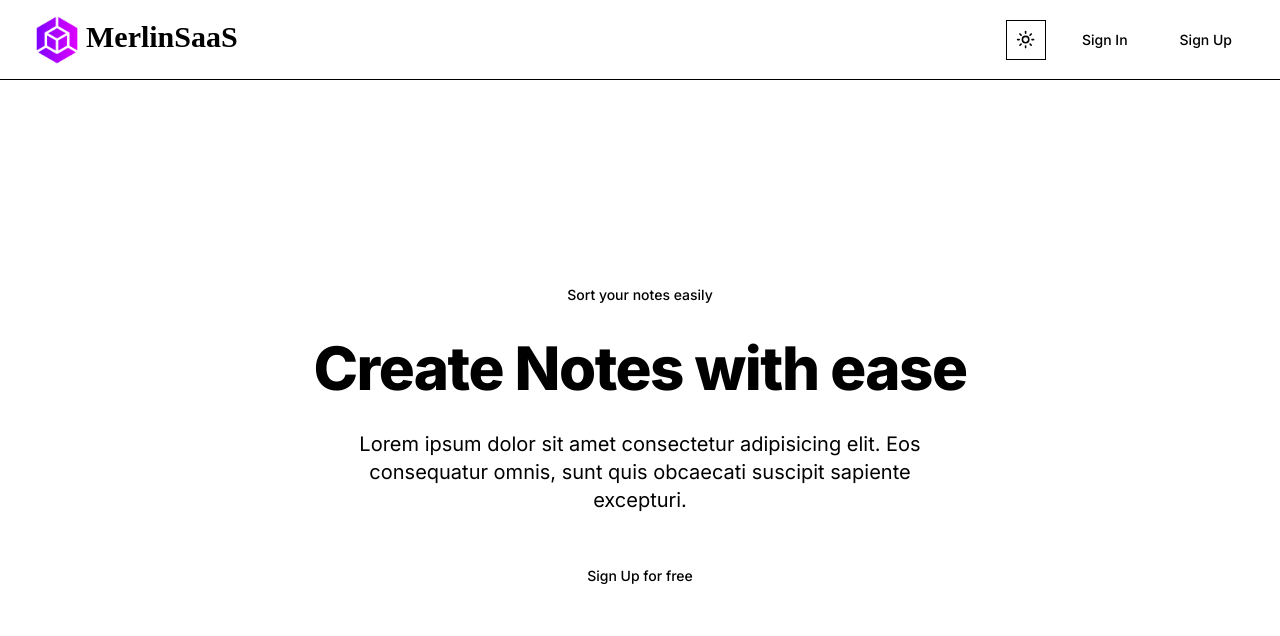
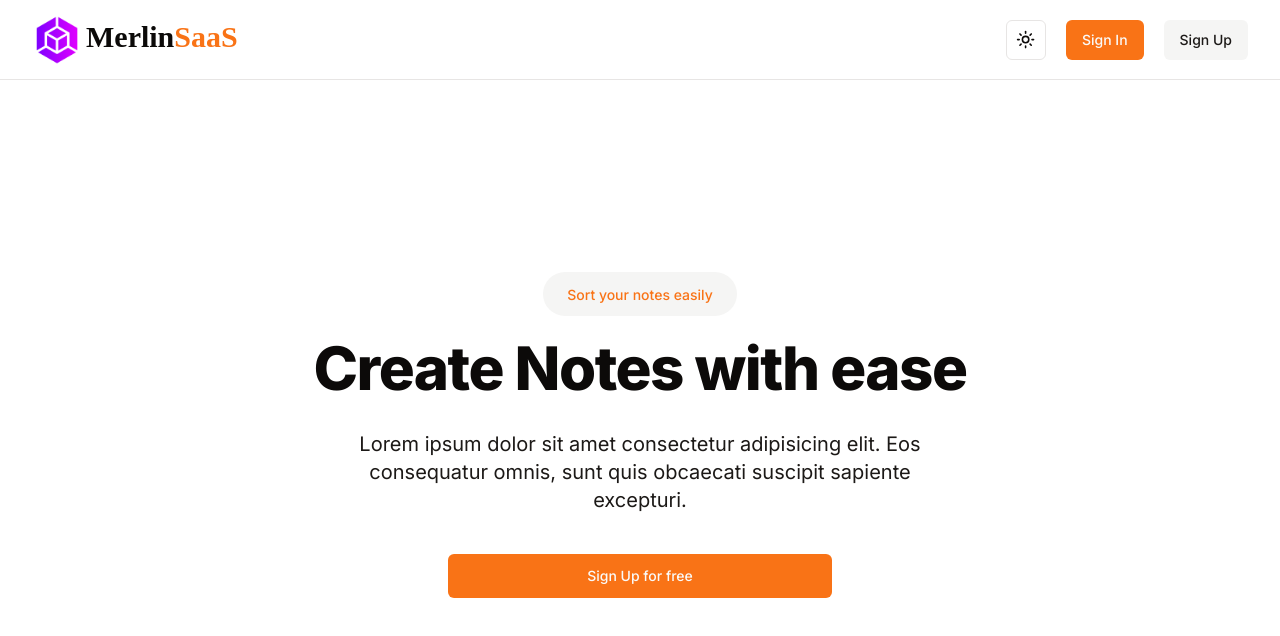
Before and after one commit to Shubhodeep100/Merlin_SaaS, a Next.js app: page / in a window 1280 px wide. Shown: the top 636 px of the page. Built offline with nearby package versions, Linux system fonts and the light colour scheme; no server answers; the database is empty.

Commit message:
cashing updates

```diff
--- a/app/layout.tsx
+++ b/app/layout.tsx
@@ -13,6 +13,7 @@ export const metadata: Metadata = {
 };
 
 async function getData(userId: string) {
+  if (userId) {
     const data = await prisma.user.findUnique({
       where: {
         id: userId,
@@ -22,7 +23,8 @@ async function getData(userId: string) {
         colorScheme: true,
       }
     })
-  return data
+    return data;
+  }
 }
 
 export default async function RootLayout({
@@ -35,7 +37,7 @@ export default async function RootLayout({
   const data = await getData(user?.id as string)
   return (
     <html lang="en">
-      <body className={`${inter.className} ${data?.colorScheme}`}>
+      <body className={`${inter.className} ${data?.colorScheme ?? 'theme-orange'}`}>
         <ThemeProvider
           attribute="class"
           defaultTheme="system"
```
Lines whose indentation alone changed are shown as unchanged.
